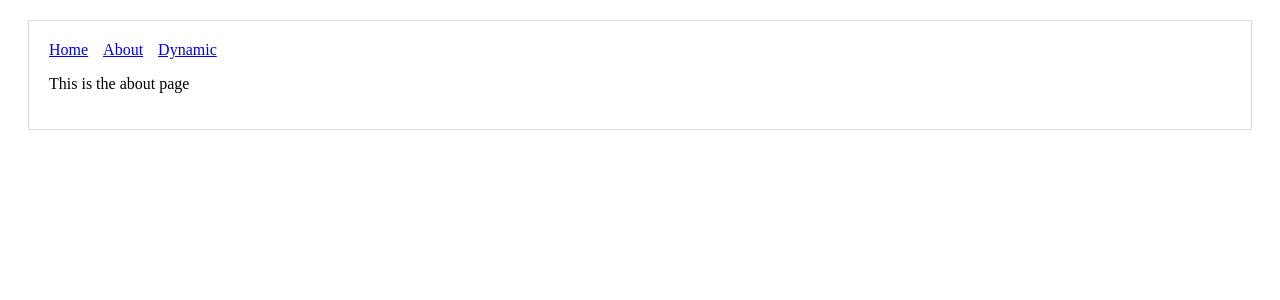
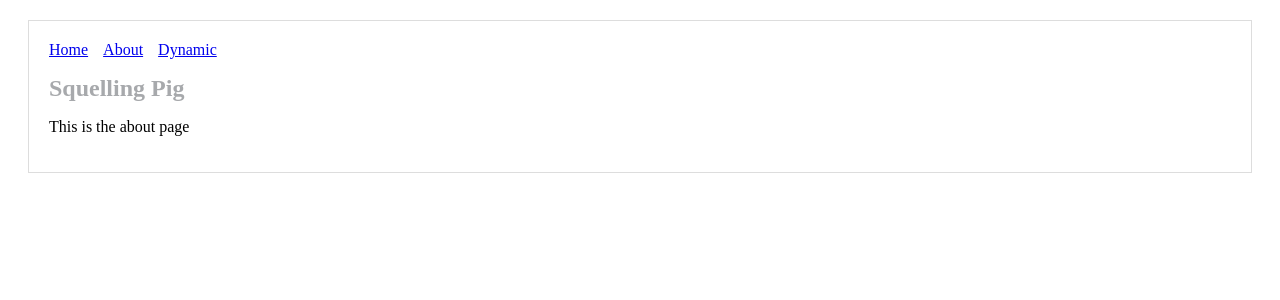
Before and after one commit to janxl/nextjs, a Next.js app: page /about in a window 1280 px wide. Shown: the top 300 px of the page. Built offline with nearby package versions, Linux system fonts and the light colour scheme.

Commit message:
Added styled components to the project for styling, implemented and example on the about page

```diff
--- a/package.json
+++ b/package.json
@@ -2,14 +2,15 @@
   "scripts": {
     "build": "next build",
     "dev": "next",
-    "start":"next start",
+    "start": "next start",
     "now-build": "next build"
   },
   "dependencies": {
     "express": "^4.17.0",
+    "isomorphic-unfetch": "^3.0.0",
     "next": "^8.0.0",
     "react": "^16.7.0",
     "react-dom": "^16.7.0",
-    "isomorphic-unfetch": "^3.0.0"
+    "styled-components": "^4.3.1"
   }
 }
--- a/pages/about.js
+++ b/pages/about.js
@@ -1,8 +1,15 @@
 import Layout from '../components/mylayout.js'
+import styled from 'styled-components'
+
+const Title = styled.h1`
+  font-size: 1.5em;
+  color: #a7a9ac;
+`;
 
 export default function About() {
   return (
     <Layout>
+      <Title>Squelling Pig</Title>
       <p>This is the about page</p>
     </Layout>
   )
```
Also changed, not shown: 1 other file (tests, documents, lock files or other folders).
